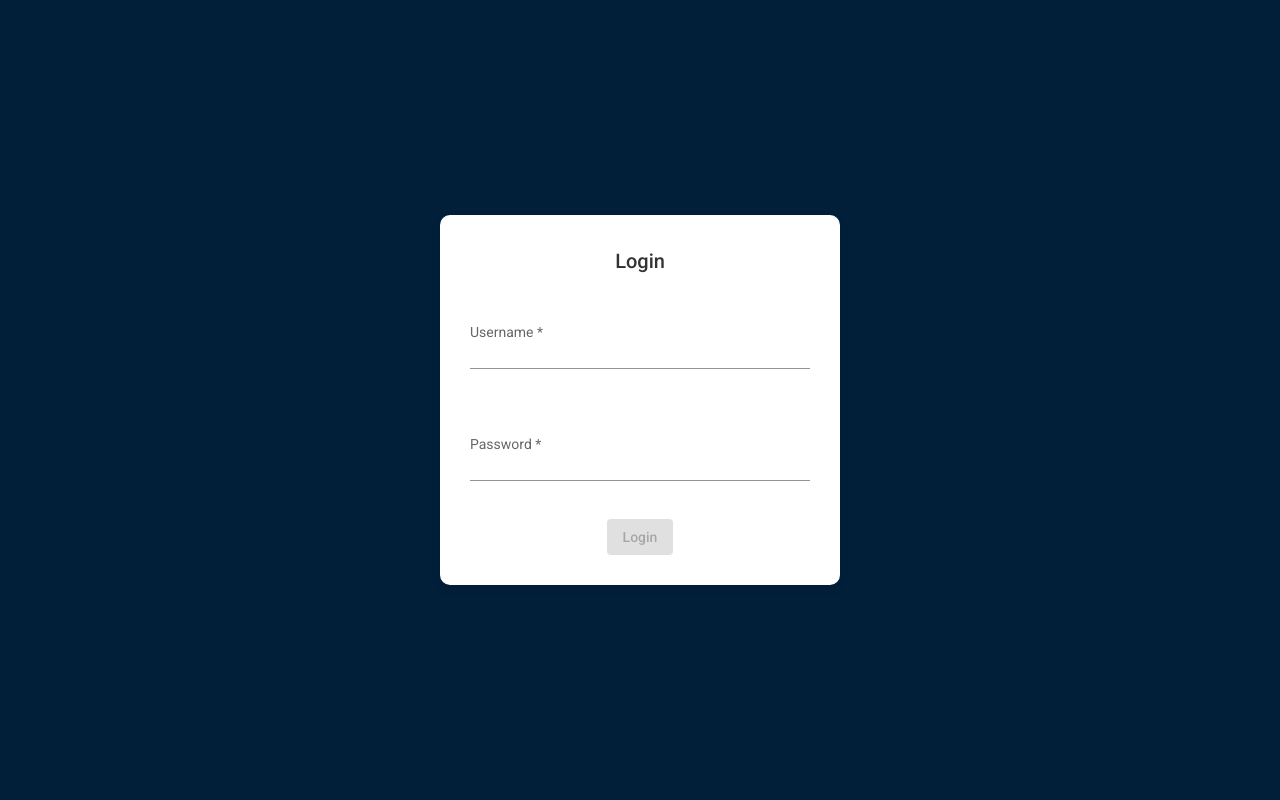
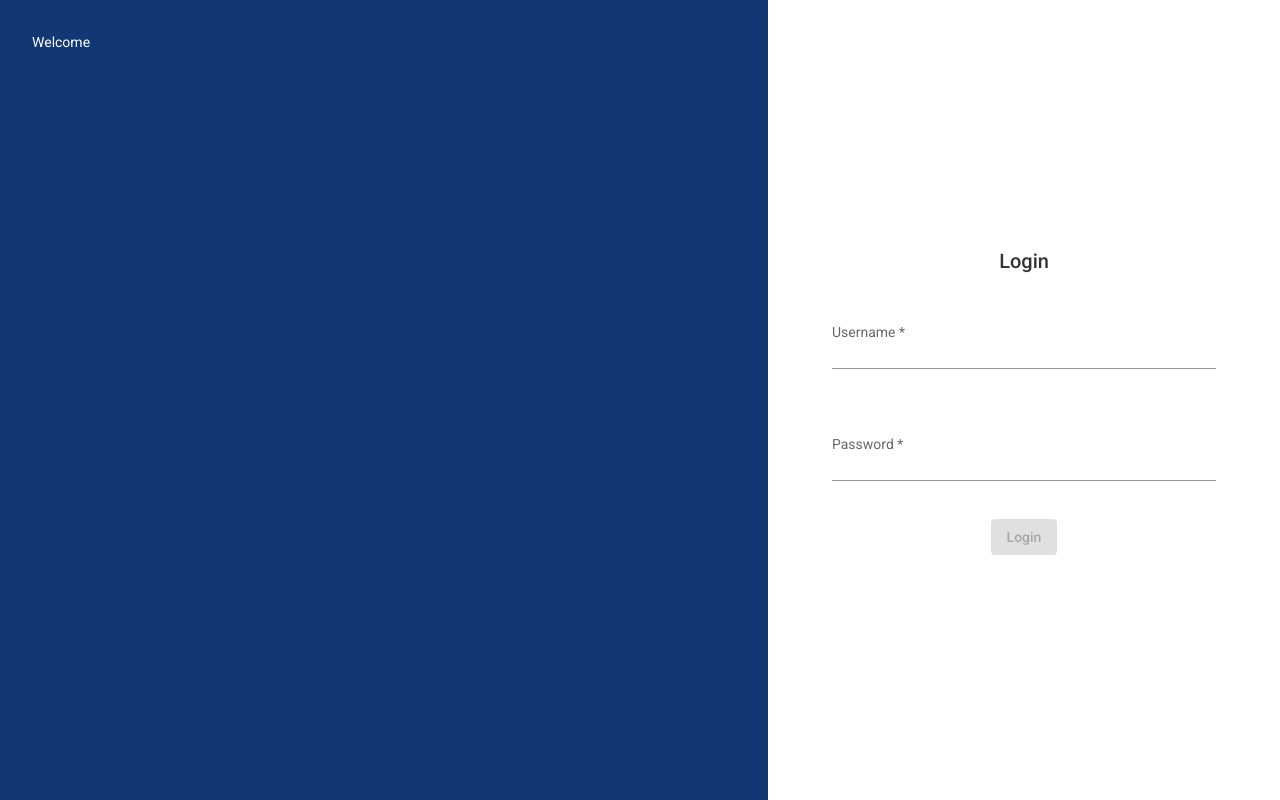
Before and after one commit to pablo-medina/angular13-app, an Angular app in the folder angular13-app/: page /login in a window 1280 px wide. Built offline with nearby package versions, Linux system fonts and the light colour scheme.

Commit message:
Updated login layout

```diff
--- a/angular13-app/src/app/login/components/login/login.component.html
+++ b/angular13-app/src/app/login/components/login/login.component.html
@@ -1,4 +1,7 @@
 <div class="login-container">
+    <div class="welcome">
+        Welcome
+    </div>
     <div class="login-box">
         <h2>Login</h2>
         <form class="login-form" [formGroup]="loginForm" (ngSubmit)="onSubmit()">
--- a/angular13-app/src/app/login/components/login/login.component.scss
+++ b/angular13-app/src/app/login/components/login/login.component.scss
@@ -2,10 +2,11 @@ $primary-color: #5c6bc0;
 $hover-color: #3f51b5;
 $btn-hover-color: #3e4b87;
 $focus-color: #7986cb;
+$full-vh: calc(var(--vh, 1vh) * 100);
 
 :host {
     display: flex;
-    flex-direction: column;
+    flex-direction: row;
     background-color: #021f3a;
 }
 
@@ -17,24 +18,37 @@ $focus-color: #7986cb;
 
 .login-container {
     display: flex;
+    flex-direction: row;
     justify-content: center;
     align-items: center;
-    height: calc(var(--vh, 1vh) * 100);
+    flex-grow: 1;
+    height: $full-vh;
+    .welcome {
+        display: flex;
+        flex-direction: column;
+        background: rgb(17, 56, 117);
+        color: #fff;
+        flex-grow: 1;
+        height: $full-vh;
+        padding: 2rem;
     }
-
     .login-box {
         display: flex;
         flex-direction: column;
+        align-items: center;
+        justify-content: center;
         background-color: #fff;
-    padding: 30px;
-    border-radius: 10px;
+        padding: 2rem 4rem;
         box-shadow: 0 4px 8px rgba(0, 0, 0, 0.1);
-    width: 100%;
-    max-width: 400px;
+        height: $full-vh;
+        min-width: 400px;
+        width: 40vw;
+        max-width: 600px;
 
         .login-form {
             display: flex;
             flex-direction: column;
+            width: 100%;
         }
 
         h2 {
@@ -77,13 +91,18 @@ $focus-color: #7986cb;
             }
         }
     }
+}
 
 @media (max-width: 768px) {
+    .login-container {
+        .welcome {
+            display: none;
+        }
         .login-box {
             border: none;
             border-radius: 0;
             box-shadow: none;
-        padding: 1rem;
+            padding: 1.5rem;
             width: 100%;
             height: 100%;
             display: flex;
@@ -91,3 +110,4 @@ $focus-color: #7986cb;
             justify-content: center;
         }
     }
+}
```
Lines whose indentation alone changed are shown as unchanged.
